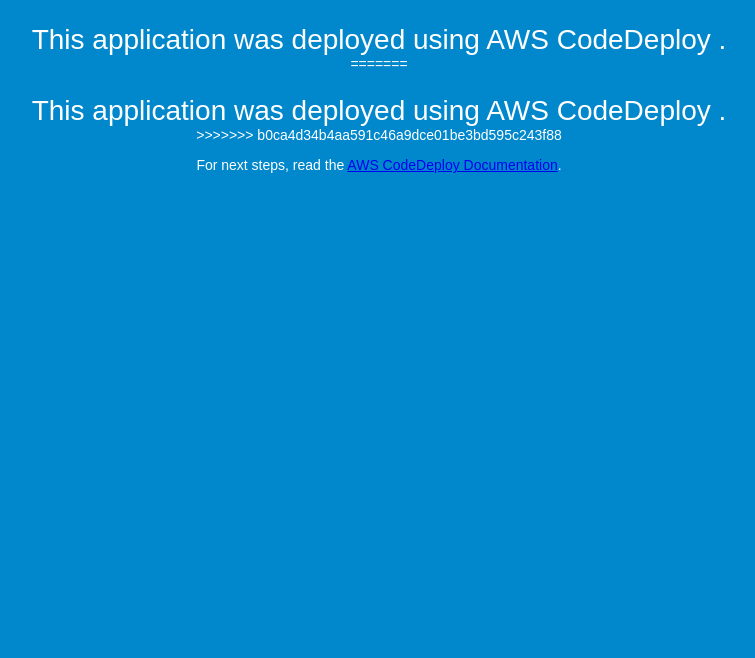
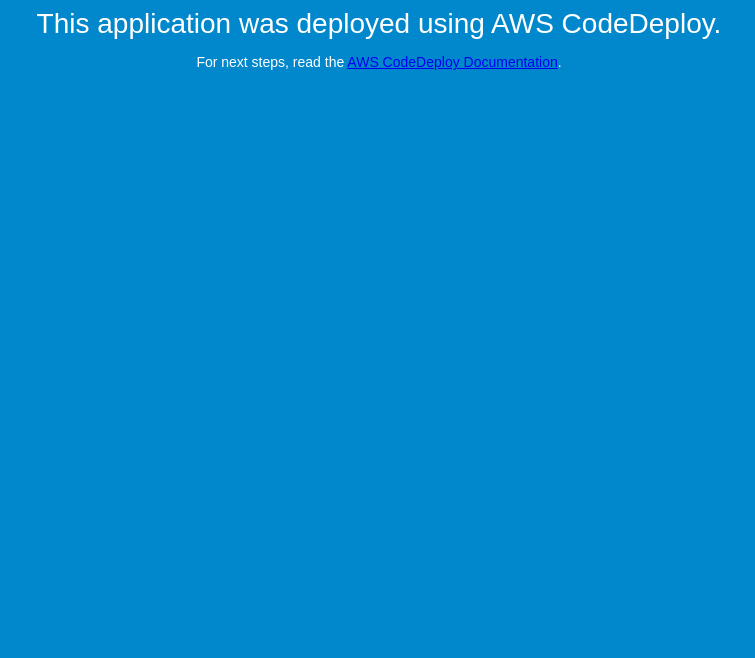
Before and after one commit to Phoenix816/MyDemoRepo, a plain HTML site: page index.html in a window 1280 px wide. Shown: the part 142-800 px from the top of the page, without its empty margins (261-1016 px from the left). Drawn offline with Linux system fonts and the light colour scheme.

Commit message:
this is new change

```diff
--- a/index.html
+++ b/index.html
@@ -27,11 +27,7 @@
 <body>
   <div align="center">
     <h1>Congratulations</h1>
-<<<<<<< HEAD
-    <h2>This application was deployed using AWS CodeDeploy .</h2>
-=======
-    <h2>This application was deployed using AWS CodeDeploy .</h2>
->>>>>>> b0ca4d34b4aa591c46a9dce01be3bd595c243f88
+    <h2>This application was deployed using AWS CodeDeploy.</h2>
     <p>For next steps, read the <a href="http://aws.amazon.com/documentation/codedeploy">AWS CodeDeploy Documentation</a>.</p>
   </div>
 </body>
```
Also changed, not shown: 1 other file.
